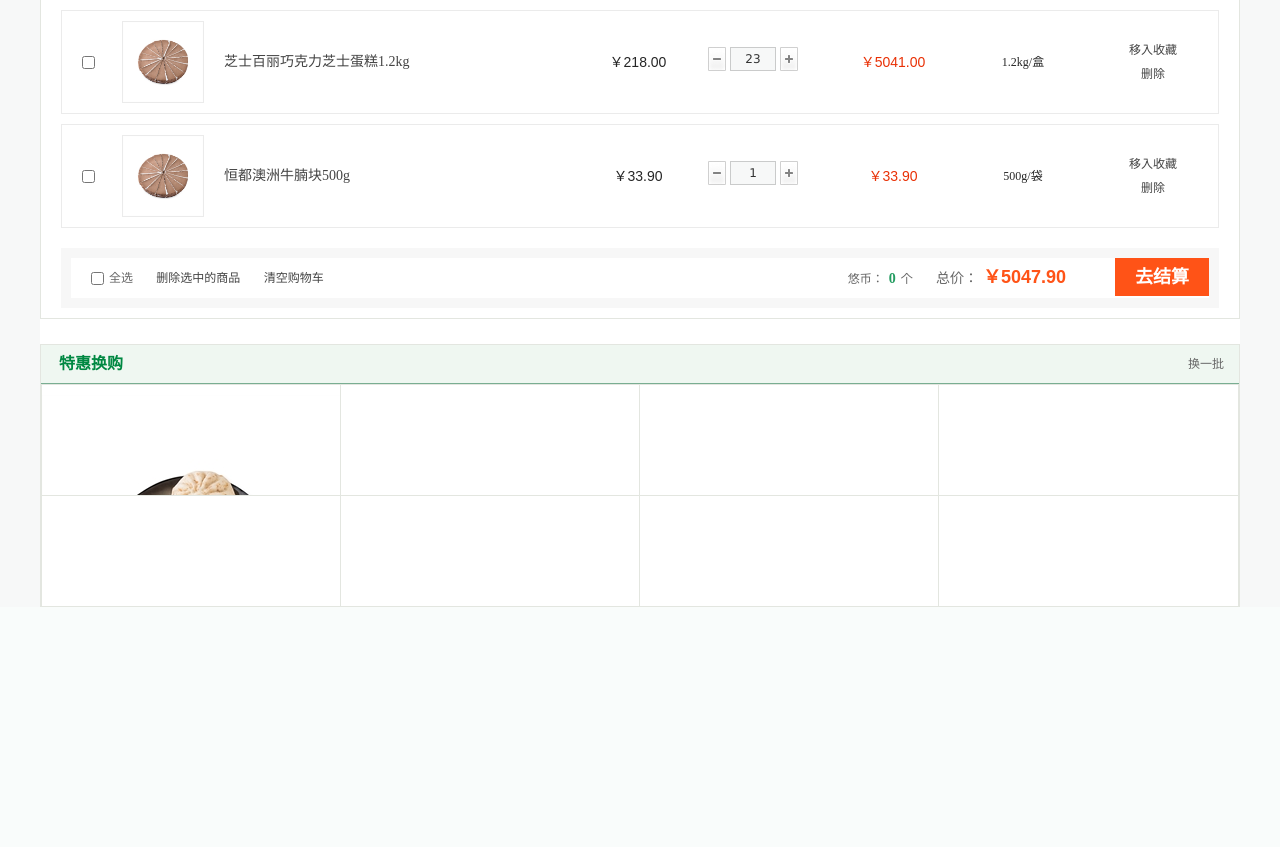
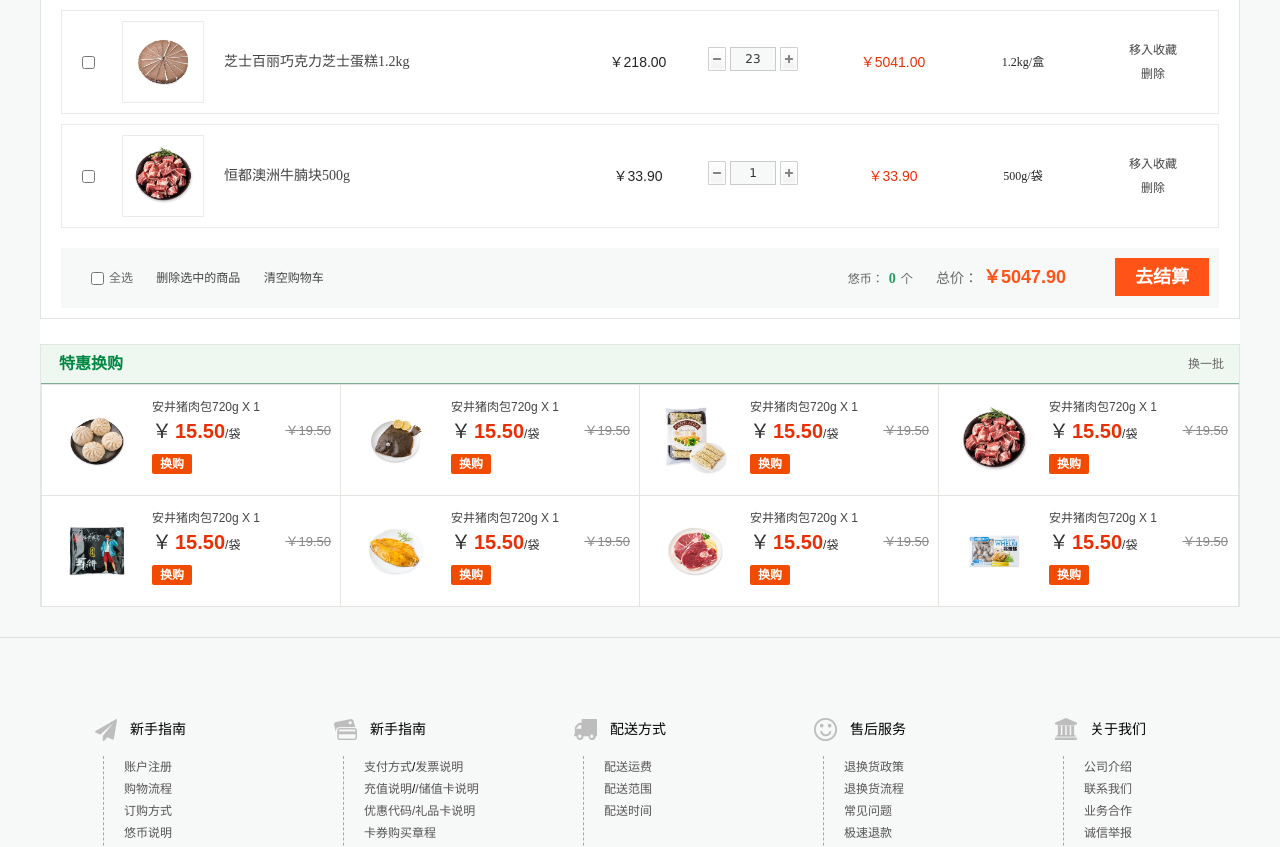
Before and after one commit to zd18189282382/zhangdong, a PHP site: the page made by 易果生鲜项目/gouwuche.html in a window 1280 px wide. Shown: the part 220-1067 px from the top of the page. Before the commit the page ends 827 px from the top, so only its background shows below. Run offline with PHP 8.4, Linux system fonts and the light colour scheme.

Commit message:
第二版。主要加了购物车的js效果

```diff
--- a/易果生鲜项目/css/gouwuche.css
+++ b/易果生鲜项目/css/gouwuche.css
@@ -486,7 +486,7 @@ border-right:1px solid  #b4c1a3;
 }
 /* 结算 */
 .cart-footer{
-	background-color: #f7f7f7;
+	background-color: #f7f8f8;
     font-size: 12px;
     line-height: 1em;
     color: #666;
@@ -495,6 +495,7 @@ border-right:1px solid  #b4c1a3;
 }
 .cart-footer .wrap{
 	width: 100%;
+    background-color: #f7f8f8;
 }
 .cart-footer label{
 	margin-left: 20px;
@@ -573,3 +574,170 @@ border-right:1px solid  #b4c1a3;
     margin-left: -2px;
     margin-bottom: -1px;
 }
+.product{
+    position: relative;
+    overflow: hidden;
+    width: 224px;
+    height: 281px;
+    padding: 10px;
+}
+.preferential-buy .product .p-img{
+    float: left;
+    width: 90px;
+    margin-left: 10px;
+    margin-right: 10px;
+}
+.product .p-img{
+    width: 100%;
+    margin-bottom: 5px;
+    overflow: hidden;
+    position: relative
+}
+.product .p-img img{
+    width: 90px;
+    height: 90px;
+}
+.product .p-info{
+    padding: 0 10px;
+}
+.product .p-name{
+    line-height: 20px;
+    padding: 2px 0;
+    white-space: nowrap;
+    overflow: hidden;
+    text-overflow: ellipsis;
+}
+.product .p-price{
+    position: relative;
+    color: #333;
+    line-height: 24px;
+}
+.product .p-price span{
+    display:block;
+    /* float: left; */
+}
+.product .p-price strong{
+    font-size: 20px;
+    color: #e93005;
+}
+.product .p-price b{
+    font-weight: normal;
+    color: #333;
+    margin-right: 3px;]
+
+}
+.product .p-price del{
+    float: none;
+    position: absolute;
+    right: 0;
+    top: 0;
+    display: block;
+    /* float: right; */
+    font-size: 13px;
+    color: #888;
+}
+.product .p-hg a{
+    padding: 3px 8px 3px;
+    background-color: #f14b00;
+    color: #fff;
+    font: bold 12px/3 Simsun;
+    border-radius: 2px;
+}
+/* 尾页 */
+.footer{
+    zoom: 1;
+    clear: both;
+    height: 400px;
+    margin-top: 30px;
+    position: relative;
+    padding-bottom: 20px;
+    border-top: 1px solid #e0e0e0;
+}
+.footer .wrap{
+    margin: 50px auto 0;
+    padding-top: 30px;
+}
+.footer dl{
+    width: 190px;
+    float: left;
+    margin-left: 50px;
+    display: inline;
+}
+.footer dl dt{
+    height: 23px;
+    line-height: 23px;
+    background: url(../img/foot1.png) no-repeat;
+    font-size: 14px;
+    text-indent: 40px;
+}
+.footer .fot1 dt{
+    background-position: 0 0;
+}
+.footer .fot2 dt{
+    background-position: 0 -23px;
+}
+.footer .fot3 dt{
+    background-position: 0 -46px;
+}
+.footer .fot4 dt{
+    background-position: 0 -69px;
+}
+.footer .fot5 dt{
+    background-position: 0 -93px;
+}
+.footer dl dd{
+    border-left: 1px dashed #A8A8A8;
+    padding-left: 20px;
+    height: 110px;
+    min-height: 110px;
+    margin: 15px 0 0 13px;
+}
+.footer dl dd a{
+    color: #575556;
+    line-height: 22px;
+}
+.footer .fot-serve{
+    clear: both;
+    text-align: center;
+    padding: 60px 0 20px;
+    color: #008842;
+    font-size: 14px;
+}
+.footer .fot-serve span{
+    display: inline-block;
+    padding: 0 10px;
+}
+.footer .fot-copy{
+    clear: both;
+    color: #717171;
+    text-align:center;
+    line-height: 22px;
+}
+.footer .fot-copy a{
+    color: #717171;
+}
+.footer .fot-copy .fot-01 a:hover{
+    color: #008842;
+}
+.footer .fot-gongan a{
+    display: inline-block;
+    position: relative;
+    margin: 0 10px;
+    zoom: 1;
+    vertical-align: middle;
+}
+.footer .fot-gongan .fot-last{
+    display: inline-block;
+    height: 20px;
+    line-height: 20px;
+}
+.footer .fot-gongan .fot-last img{
+    float: left;
+}
+.footer .fot-gongan .fot-last span{
+    float: left;
+    height: 20px;
+    line-height: 20px;
+    margin: 0px 0px 0px 5px;
+    color: #939393;
+}
--- a/易果生鲜项目/gouwuche.html
+++ b/易果生鲜项目/gouwuche.html
@@ -105,7 +105,7 @@
 			<tbody>
 				<tr>
 					<td class="cart-check cart-btn">
-					<input type="checkbox" class="chkAll">
+					<input type="checkbox" >
 					</td>
 					<td class="cart-img"><a href="#"><img src="img/gouwu17.jpg" alt="#"/></a></td>
 					<td class="cart-info"><a href="#">芝士百丽巧克力芝士蛋糕1.2kg</a></td>
@@ -123,7 +123,7 @@
 					<td class="cart-opera">
 						<a href="#">移入收藏</a>
 						<br/>
-						<a href="#">删除</a>
+						<a href="#" class="del-x">删除</a>
 					</td>
 				</tr>
 			</tbody>
@@ -132,9 +132,9 @@
 			<tbody>
 				<tr>
 					<td class="cart-check cart-btn">
-					<input type="checkbox" class="chkAll">
+					<input type="checkbox">
 					</td>
-					<td class="cart-img"><a href="#"><img src="img/gouwu17.jpg" alt="#"/></a></td>
+					<td class="cart-img"><a href="#"><img src="img/gouwu22.jpg" alt="#"/></a></td>
 					<td class="cart-info"><a href="#">恒都澳洲牛腩块500g</a></td>
 					<td class="cart-ub"></td>
 					<td class="cart-price">￥33.90</td>
@@ -150,7 +150,7 @@
 					<td class="cart-opera">
 						<a href="#">移入收藏</a>
 						<br/>
-						<a href="#">删除</a>
+						<a href="#" class="del-x">删除</a>
 					</td>
 				</tr>
 			</tbody>
@@ -159,7 +159,7 @@
 			<tbody>
 				<tr>
 					<td class="cart-check cart-btn">
-					<input type="checkbox" class="chkAll">
+					<input type="checkbox" >
 					</td>
 					<td class="cart-img"><a href="#"><img src="img/gouwu17.jpg" alt="#"/></a></td>
 					<td class="cart-info"><a href="#">芝士百丽巧克力芝士蛋糕1.2kg</a></td>
@@ -218,16 +218,151 @@
 						<div class="p-hg"><a href="#">换购</a></div>
 					</div>
 				</li>
-				<li></li>
-				<li></li>
-				<li></li>
-				<li></li>
-				<li></li>
-				<li></li>
-				<li></li>
+				<li class="product">
+					<div class="p-img"><a href="#"><img src="img/gouwu20.jpg" alt="#"></a></div>
+					<div class="p-info">
+						<div class="p-name"><a href="#">安井猪肉包720g X 1</a></div>
+						<div class="p-price"><span><strong><b>￥</b>15.50</strong>/袋</span>
+							<del>￥19.50</del></div>
+						<div class="p-hg"><a href="#">换购</a></div>
+					</div>
+				</li>
+				<li class="product">
+					<div class="p-img"><a href="#"><img src="img/gouwu21.jpg" alt="#"></a></div>
+					<div class="p-info">
+						<div class="p-name"><a href="#">安井猪肉包720g X 1</a></div>
+						<div class="p-price"><span><strong><b>￥</b>15.50</strong>/袋</span>
+							<del>￥19.50</del></div>
+						<div class="p-hg"><a href="#">换购</a></div>
+					</div>
+				</li>
+				<li class="product">
+					<div class="p-img"><a href="#"><img src="img/gouwu22.jpg" alt="#"></a></div>
+					<div class="p-info">
+						<div class="p-name"><a href="#">安井猪肉包720g X 1</a></div>
+						<div class="p-price"><span><strong><b>￥</b>15.50</strong>/袋</span>
+							<del>￥19.50</del></div>
+						<div class="p-hg"><a href="#">换购</a></div>
+					</div>
+				</li>
+				<li class="product">
+					<div class="p-img"><a href="#"><img src="img/gouwu13.jpg" alt="#"></a></div>
+					<div class="p-info">
+						<div class="p-name"><a href="#">安井猪肉包720g X 1</a></div>
+						<div class="p-price"><span><strong><b>￥</b>15.50</strong>/袋</span>
+							<del>￥19.50</del></div>
+						<div class="p-hg"><a href="#">换购</a></div>
+					</div>
+				</li>
+				<li class="product">
+					<div class="p-img"><a href="#"><img src="img/gouwu14.jpg" alt="#"></a></div>
+					<div class="p-info">
+						<div class="p-name"><a href="#">安井猪肉包720g X 1</a></div>
+						<div class="p-price"><span><strong><b>￥</b>15.50</strong>/袋</span>
+							<del>￥19.50</del></div>
+						<div class="p-hg"><a href="#">换购</a></div>
+					</div>
+				</li>
+				<li class="product">
+					<div class="p-img"><a href="#"><img src="img/gouwu15.jpg" alt="#"></a></div>
+					<div class="p-info">
+						<div class="p-name"><a href="#">安井猪肉包720g X 1</a></div>
+						<div class="p-price"><span><strong><b>￥</b>15.50</strong>/袋</span>
+							<del>￥19.50</del></div>
+						<div class="p-hg"><a href="#">换购</a></div>
+					</div>
+				</li>
+				<li class="product">
+					<div class="p-img"><a href="#"><img src="img/gouwu23.jpg" alt="#"></a></div>
+					<div class="p-info">
+						<div class="p-name"><a href="#">安井猪肉包720g X 1</a></div>
+						<div class="p-price"><span><strong><b>￥</b>15.50</strong>/袋</span>
+							<del>￥19.50</del></div>
+						<div class="p-hg"><a href="#">换购</a></div>
+					</div>
+				</li>
 			</ul>
 		</div>
 	</div>
 </div>
+<!-- 页尾 -->
+	<div class="footer">
+		<div class="wrap">
+			<dl class="fot1">
+				<dt>新手指南</dt>
+				<dd>
+				<p><a href="#">账户注册</a></p>
+				<p><a href="#">购物流程</a></p>
+				<p><a href="#">订购方式</a></p>
+				<p><a href="#">悠币说明</a></p>
+				<p><a href="#">会员等级</a>
+				<i class="fot-t1"><img src="img/t1.png" alt="#"/></i>
+				</p>
+				</dd>
+			</dl>
+			<dl class="fot2">
+				<dt>新手指南</dt>
+				<dd>
+				<p><a href="#">支付方式</a>/<a href="#">发票说明</a></p>
+				<p><a href="#">充值说明</a>/<a href="#">/储值卡说明</a></p>
+				<p><a href="#">优惠代码/礼品卡说明</a></p>
+				<p><a href="#">卡券购买章程</a></p>
+				</dd>
+			</dl>
+			<dl class="fot3">
+				<dt>配送方式</dt>
+				<dd>
+				<p><a href="#">配送运费</a></p>
+				<p><a href="#">配送范围</a></p>
+				<p><a href="#">配送时间</a></p>
+				</dd>
+			</dl>
+			<dl class="fot4">
+				<dt>售后服务</dt>
+				<dd>
+				<p><a href="#">退换货政策</a></p>
+				<p><a href="#">退换货流程</a></p>
+				<p><a href="#">常见问题</a></p>
+				<p><a href="#">极速退款</a></p>
+				<p><a href="#">投诉与建议</a></p>
+				</dd>
+			</dl>
+			<dl class="fot5">
+				<dt>关于我们</dt>
+				<dd>
+				<p><a href="#">公司介绍</a></p>
+				<p><a href="#">联系我们</a></p>
+				<p><a href="#">业务合作</a></p>
+				<p><a href="#">诚信举报</a></p>
+				<p><a href="#">人才招聘</a></p>
+				<p><a href="#">友情链接</a></p>
+				</dd>
+			</dl>
+			<div class="fot-serve">
+				<span>客服热线 400-000-7788 企业采购或团购，请转2号键咨询</span>
+				<span>周一至周日 9:00-21:00</span>
+			</div>
+			<div class="fot-copy">
+				<p>所有图片均受著作权保护，未经许可任何单位与个人不得使用、复制、转载、摘编，违者必究法律责任。</p>
+				<p class="fot-01">
+					<a href="#">沪ICP备09008015号 </a>
+					  Copyright © 2005-2018
+					<a href="#">上海易果电子商务有限公司</a>
+					版权所有
+				</p>
+				<p class="fot-gongan">
+					<a href="#"><img src="img/r3.png" alt="#"></a>
+					<a href="#" ><img src="img/r1.png" alt="#" height="47"></a>
+					<a href="#"><img src="img/r2.gif" alt="#"></a>
+					<a href="#" class="fot-last">
+						<img src="img/r4.png" alt="#"/>
+						<span>沪公网安备 31010502000002号</span>
+					</a>
+				</p>
+			</div>
+		</div>
+	</div>
 </body>
 </html>
+<script type="text/javascript" src="js/jquery-1.8.3.min.js"></script>
+<script type="text/javascript" src="js/gouwuche.js"></script>
--- /dev/null
+++ b/易果生鲜项目/js/gouwuche.js
@@ -0,0 +1,72 @@
+	//使用插件
+$(function(){
+	$(".chkAll").click(function(){
+		$(".cart-btn :checkbox").check(this.checked);
+		$(".chkAll").check(this.checked);
+	})
+	delect();
+})
+	//全选按钮
+	jQuery.fn.extend({
+		check:function(isChecked){
+		//this:调用check函数的对象（也就是jQuer对象）
+		this.each(function(){
+			//this每个Dom对象
+			this.checked = isChecked;
+		})
+		},
+
+
+	});
+
+ function delect(){
+		//删除
+		//先获取所有的删除按钮
+		let remove =$(".del-x");
+		//循环这些按钮
+		for(let i=0;i<remove.length;i++){
+			remove[i].onclick = function(){
+				//点击对应的删除按钮时，删除这个按钮的父元素的父元素，即删除这个input的父元素td的父元素tr,即点击对应删除按钮时，删除这一行
+				this.parentNode.parentNode.remove();
+				total();
+			}
+		}
+
+		//价格
+		//先获取所有的数量按钮
+		// let num = $(".itxt");
+		//循环这些数量按钮
+		for(let i=0;i<$(".decrement").length;i++){
+			$(".decrement").eq(i).onclick = function(){
+				//点击数量按钮，获取它的值
+				let nums = $(".itxt").eq(i).value-1;
+
+				//单价
+				//通过点击的那一个input标签的父元素td的上一个节点td的innerHTML取整可以得到单价
+				let price = parseFloat($(".cart-price").innerHTML);
+
+				//总价
+				//找到总价那一列显示数据的span标签，通过点击的那一个input标签的父元素td的下一个节点td的第一个孩子节点找到span
+				let span =$(".cart-total span");
+
+				//数量不能小于0
+				if(nums<=0){
+					this.value = "0";
+					span.innerHTML = 0;
+				}else{
+					span.innerHTML = price*nums;
+				}
+				total();
+			}
+		}
+		// 合计函数
+		function total(){
+			let spans = $(".cart-total span");
+			//合计
+			let total = $(".fs14");
+			total.innerHTML= 0;
+			for(let i=0;i<spans.length-1;i++){
+				total.innerHTML = parseFloat(total.innerHTML)+parseFloat(spans[i].innerHTML);
+			}
+		}
+	}
```
